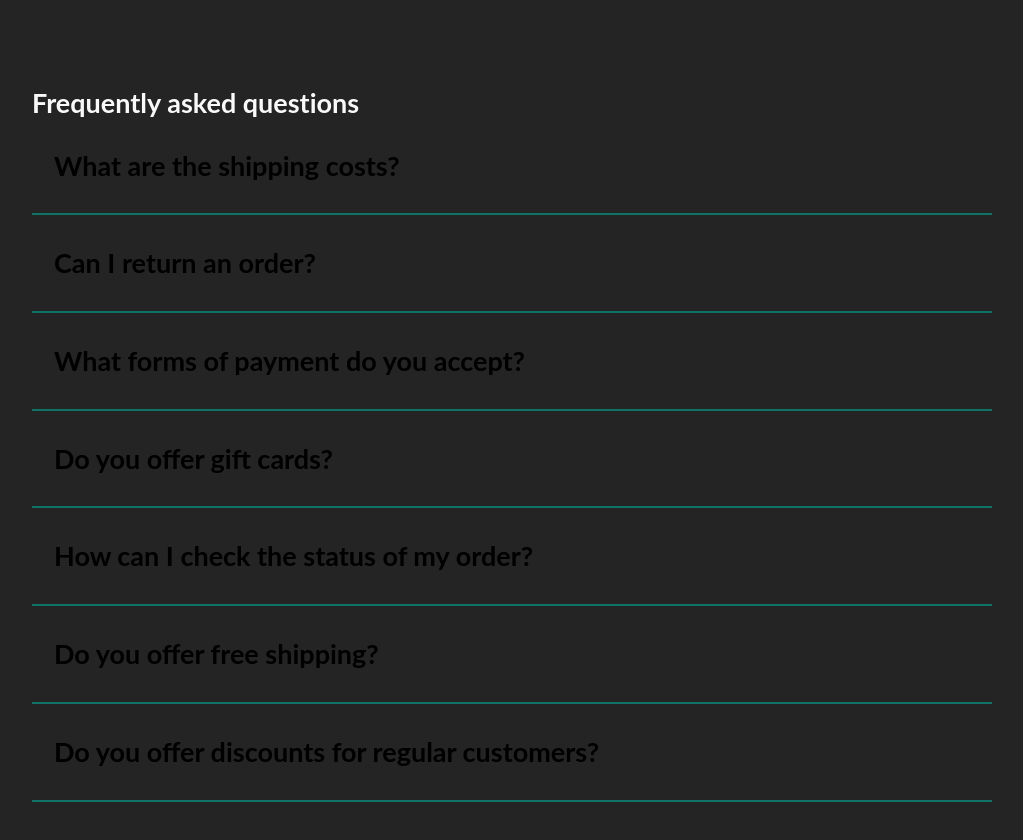
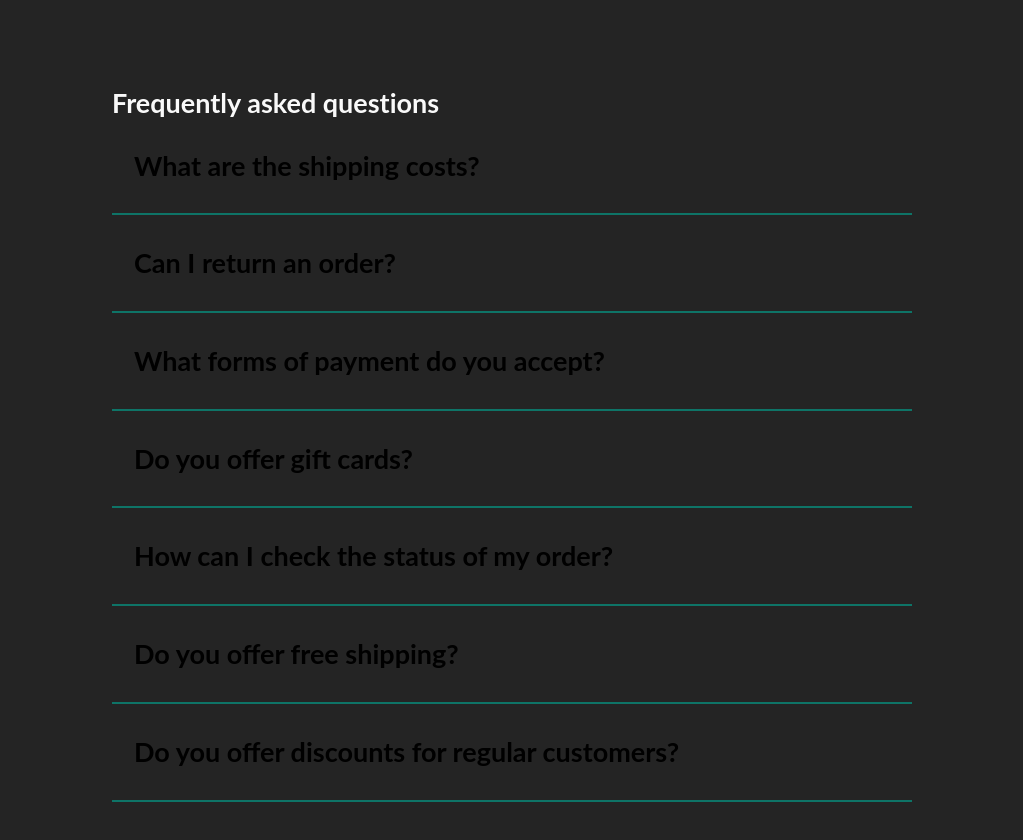
Before and after one commit to ania221B/store-faq, a React (Vite) app: page / in a window 1280 px wide. Shown: the top 840 px of the page, without its empty margins (128-1151 px from the left). Built offline with nearby package versions, Linux system fonts and the light colour scheme; some icons are missing.

Commit message:
container decreased

```diff
--- a/src/Accordion.jsx
+++ b/src/Accordion.jsx
@@ -3,7 +3,7 @@ import AccordionPanel from './AccordionPanel'
 function Accordion ({ questions }) {
   return (
     <section className='section'>
-      <div className='container'>
+      <div className='container' data-container='small'>
         <h1>Frequently asked questions</h1>
         {questions.map(question => {
           return (
```
